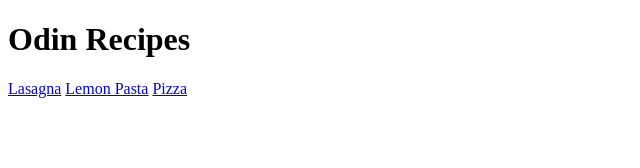
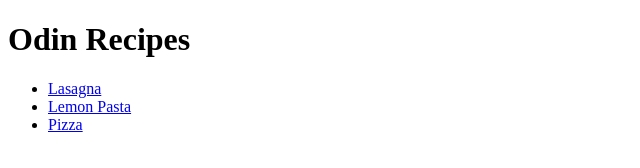
Before and after one commit to fbragee/odin-recipes, a plain HTML site: page index.html in a window 1280 px wide. Shown: the whole page, without its empty margins (0-640 px from the left). Drawn offline with Linux system fonts and the light colour scheme.

Commit message:
Last touches

```diff
--- a/index.html
+++ b/index.html
@@ -7,8 +7,10 @@
 	</head>
 	<body>
 		<h1>Odin Recipes</h1>
-		<a href="recipes/lasagna.html">Lasagna</a>
-		<a href="recipes/lemonpasta.html">Lemon Pasta</a>
-		<a href="recipes/pizza.html">Pizza</a>
+		<ul>
+			<li><a href="recipes/lasagna.html">Lasagna</a></li>
+			<li><a href="recipes/lemonpasta.html">Lemon Pasta</a></li>
+			<li><a href="recipes/pizza.html">Pizza</a></li>
+		</ul>
 	</body>
 </html>
```
Also changed, not shown: recipes/lasagna.html (+1 -0 lines), recipes/lemonpasta.html (+1 -0 lines), recipes/pizza.html (+1 -0 lines).
